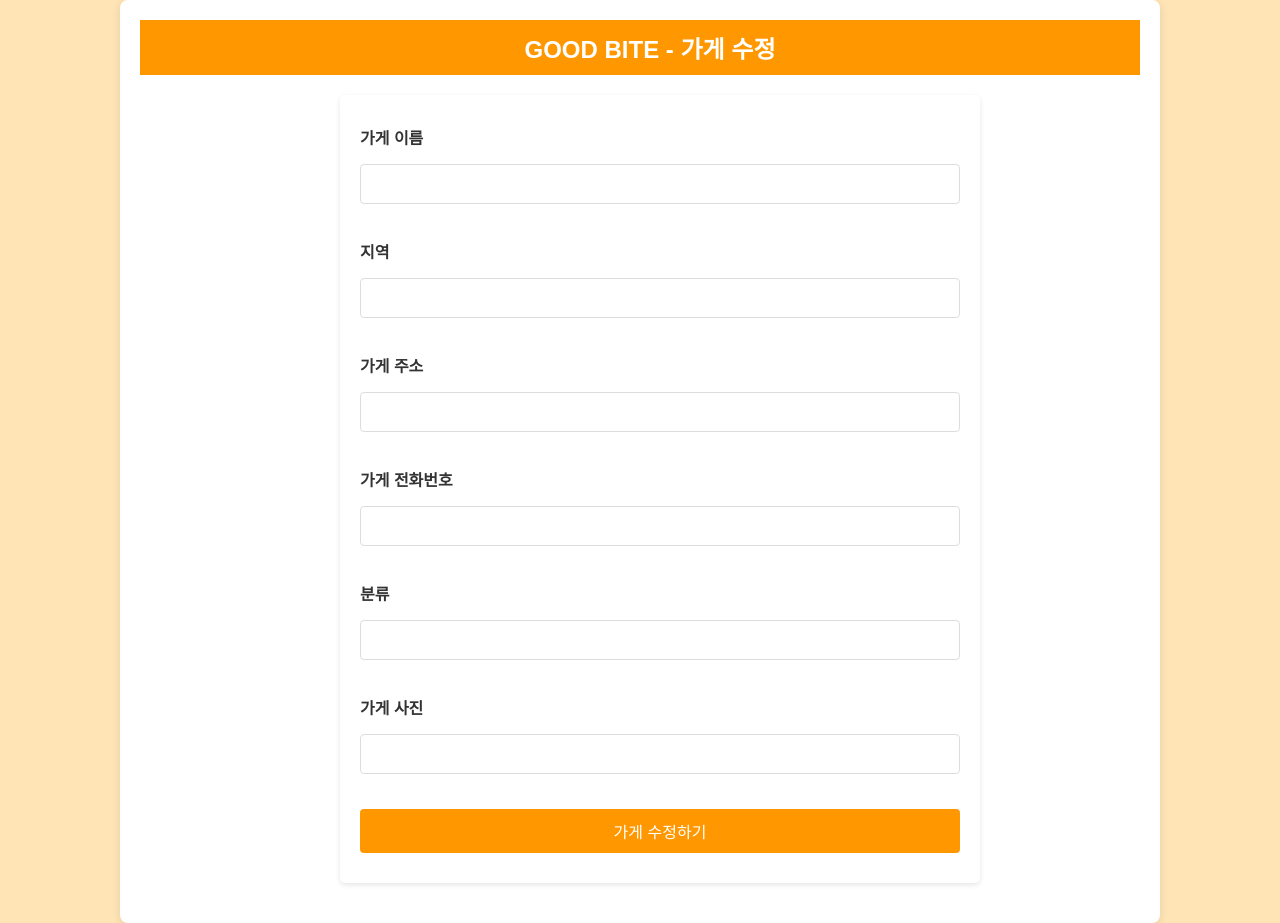
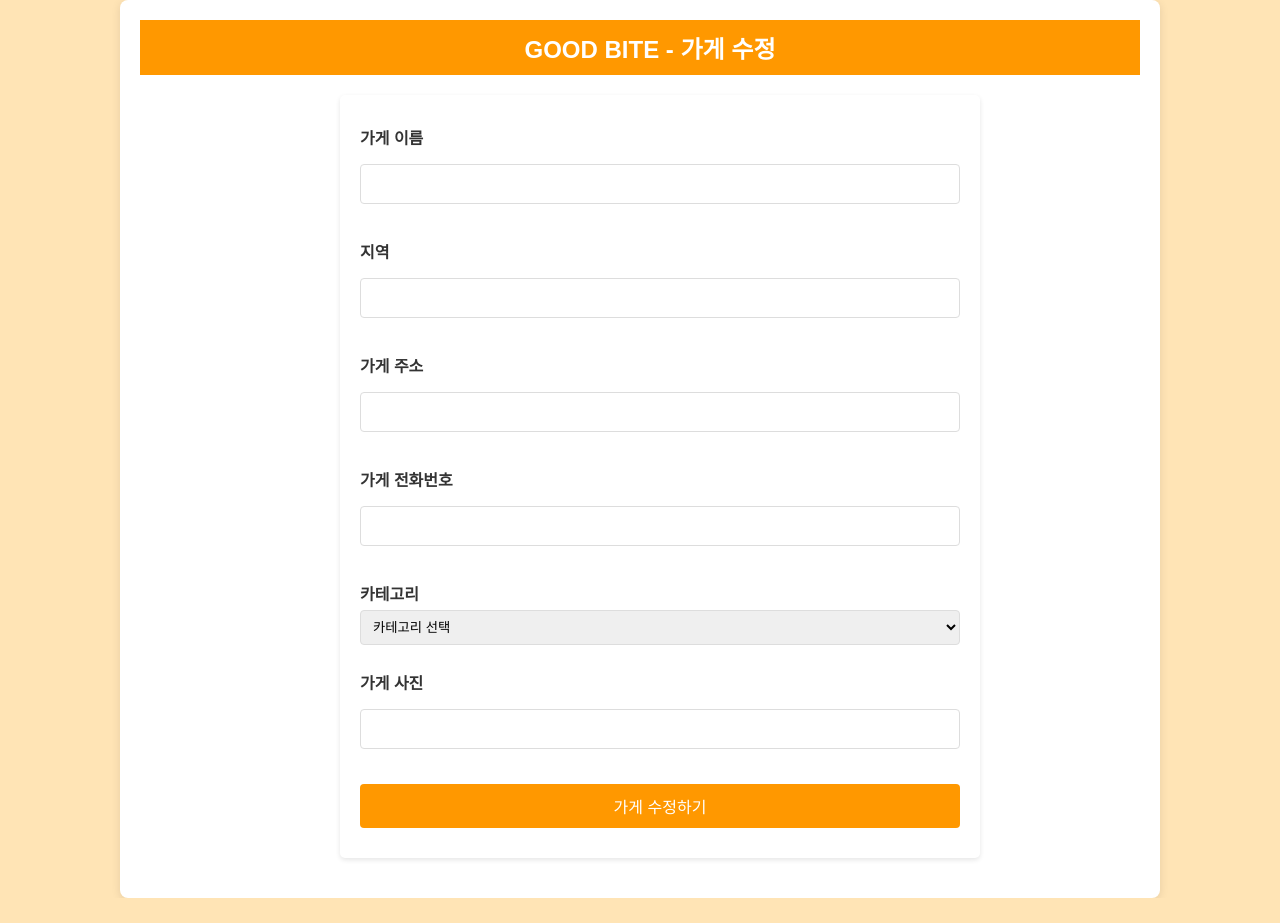
Before and after one commit to nbc-team-gumi/goodbite-react, a React (Create React App) app: page /update-restaurant/1 in a window 1280 px wide. After the commit the page ends 898 px from the top, so only its background shows below. Built offline with nearby package versions, Linux system fonts and the light colour scheme; no server answers.

Commit message:
✨ feat: 레스토랑 등록, 수정 카테고리 드롭다운 선택으로 변경

```diff
--- a/src/components/Dashboard.js
+++ b/src/components/Dashboard.js
@@ -24,7 +24,7 @@
     const fetchRestaurantId = async () => {
       try {
         const response = await fetchData('/restaurants/my', {
-          method: 'POST',
+          method: 'GET',
         });
         setRestaurantId(response.data.restaurantId);
         setApiSuccess(true);
--- a/src/components/RegisterRestaurant.js
+++ b/src/components/RegisterRestaurant.js
@@ -1,7 +1,7 @@
 import React, {useState} from 'react';
 import {fetchData} from '../util/api';
 import styled from 'styled-components';
-import { useNavigate } from 'react-router-dom';
+import {useNavigate} from 'react-router-dom';
 
 const Container = styled.div`
   max-width: 600px;
@@ -54,7 +54,6 @@
     background-color: #f57c00;
   }
 `;
-
 
 function RegisterRestaurant() {
   const [name, setName] = useState('');
@@ -145,15 +144,27 @@
               />
             </FormGroup>
             <FormGroup>
-              <Label htmlFor="store-category">분류</Label>
-              <Input
+              <Label htmlFor="store-category">카테고리</Label>
+              <select
                   id="store-category"
                   name="storeCategory"
                   required
                   type="text"
                   value={category}
                   onChange={(e) => setCategory(e.target.value)}
-              />
+              >
+                <option value="">카테고리 선택</option>
+                <option value="KOREAN">한식</option>
+                <option value="JAPANESE">일식</option>
+                <option value="CHINESE">중식</option>
+                <option value="WESTERN">양식</option>
+                <option value="ASIAN">아시안</option>
+                <option value="BUNSIK">분식</option>
+                <option value="PIZZA">피자</option>
+                <option value="CHICKEN">치킨</option>
+                <option value="BURGER">버거</option>
+                <option value="CAFE">카페,디저트</option>
+              </select>
             </FormGroup>
             <FormGroup>
               <Label htmlFor="store-photo">가게 사진</Label>
--- a/src/components/UpdateRestaurant.js
+++ b/src/components/UpdateRestaurant.js
@@ -170,15 +170,27 @@
               />
             </FormGroup>
             <FormGroup>
-              <Label htmlFor="store-category">분류</Label>
-              <Input
+              <Label htmlFor="store-category">카테고리</Label>
+              <select
                   id="store-category"
                   name="storeCategory"
                   required
                   type="text"
                   value={category}
                   onChange={(e) => setCategory(e.target.value)}
-              />
+              >
+                <option value="">카테고리 선택</option>
+                <option value="KOREAN">한식</option>
+                <option value="JAPANESE">일식</option>
+                <option value="CHINESE">중식</option>
+                <option value="WESTERN">양식</option>
+                <option value="ASIAN">아시안</option>
+                <option value="BUNSIK">분식</option>
+                <option value="PIZZA">피자</option>
+                <option value="CHICKEN">치킨</option>
+                <option value="BURGER">버거</option>
+                <option value="CAFE">카페,디저트</option>
+              </select>
             </FormGroup>
             <FormGroup>
               <Label htmlFor="store-photo">가게 사진</Label>
```
